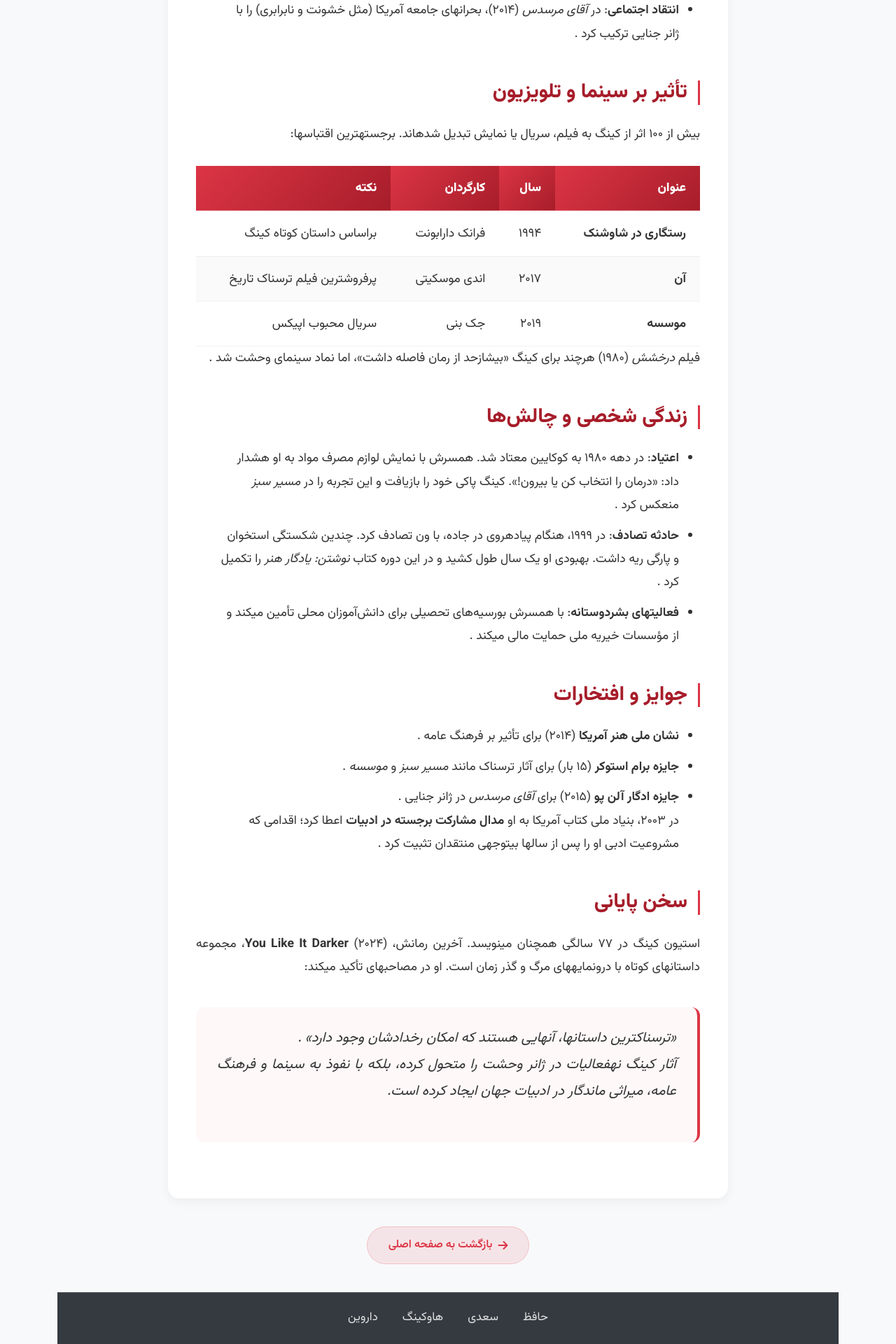
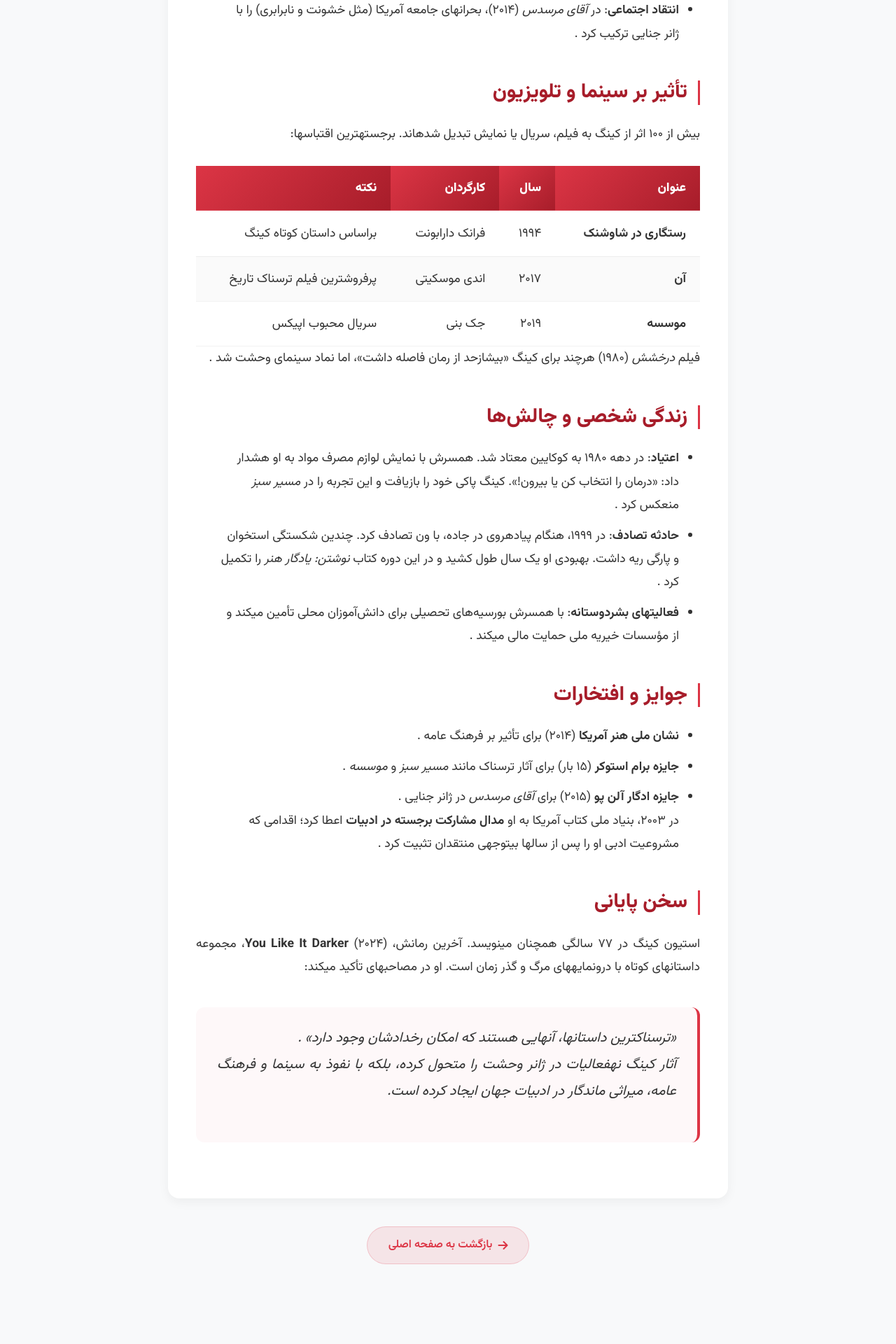
Before and after one commit to darkblog/darkblog.github.io, a Jekyll site: the page built from blog.html, in a window 1280 px wide. Shown: the part 2670-4590 px from the top of the page at 70% size. Built offline with Jekyll 4.4.1, drawn with Linux system fonts in a browser that asks for light colours; after the commit the page ends 4516 px from its top, so only the background shows below that.

Commit message:
Update blog.html

```diff
--- a/blog.html
+++ b/blog.html
@@ -548,45 +548,6 @@ sitemap: false
                 font-size: 0.95rem;
             }
         }
-
-        .simple-footer {
-            background-color: #343a40;
-            padding: 15px 0;
-            border-top: 1px solid rgba(255, 255, 255, 0.1);
-        }
-
-        .footer-links {
-            display: flex;
-            justify-content: center;
-            flex-wrap: wrap;
-            gap: 25px;
-            padding: 0;
-            margin: 0;
-        }
-
-        .footer-links a {
-            color: rgba(255, 255, 255, 0.85);
-            text-decoration: none;
-            transition: all 0.3s ease;
-            font-size: 1.05rem;
-            padding: 5px;
-            border-bottom: 2px solid transparent;
-        }
-
-        .footer-links a:hover {
-            color: white;
-            border-bottom-color: #dc3545;
-        }
-
-        @media (max-width: 768px) {
-            .footer-links {
-                gap: 15px;
-            }
-
-            .footer-links a {
-                font-size: 0.95rem;
-            }
-        }
     </style>
 </head>
 <body itemscope itemtype="https://schema.org/Article">
@@ -643,15 +604,6 @@ sitemap: false
                 بازگشت به صفحه اصلی
             </a>
         </div>
-
-        <footer class="simple-footer" role="contentinfo">
-            <div class="footer-links">
-                <a href="https://indexes.ir/47">حافظ</a>
-                <a href="https://indexes.ir/9">سعدی</a>
-                <a href="https://indexes.ir/70">هاوکینگ</a>
-                <a href="https://indexes.ir/69">داروین</a>
-            </div>
-        </footer>
     </main>
 
     <script src="https://cdn.jsdelivr.net/npm/bootstrap@5.3.0/dist/js/bootstrap.bundle.min.js" defer></script>
```
